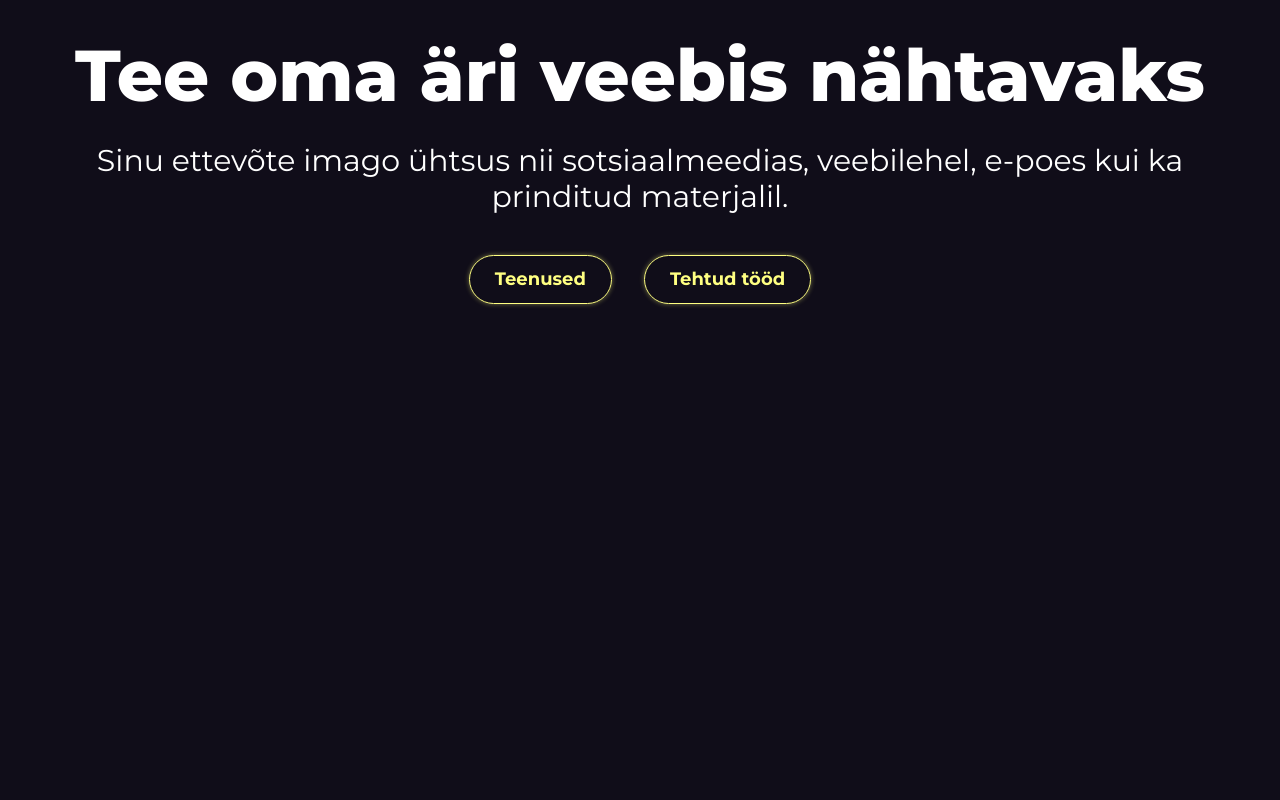
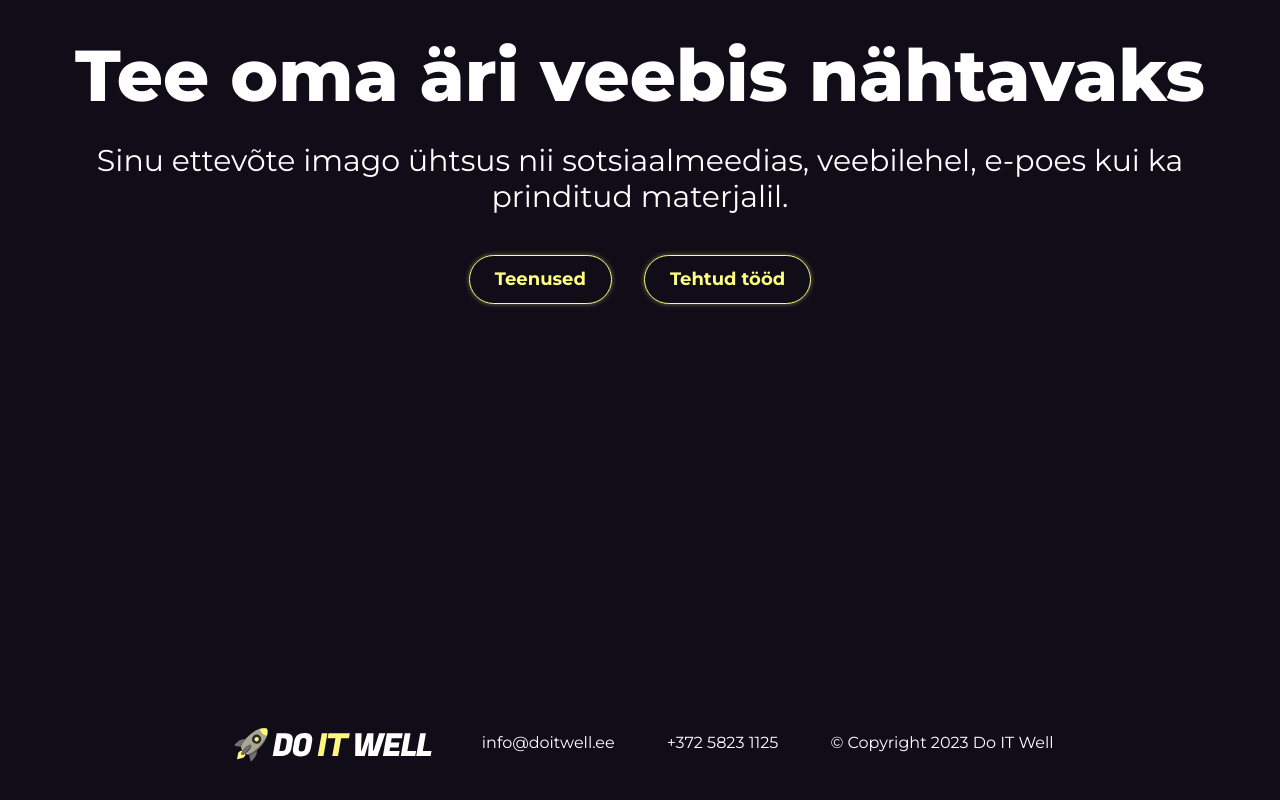
Before and after one commit to alisastoten/do-it-well, a Vue app: page / in a window 1280 px wide. Shown: the part 236-1036 px from the top of the page. Before the commit the page ends 875 px from the top, so only its background shows below. Built offline with nearby package versions, Linux system fonts and the light colour scheme.

Commit message:
services design update

```diff
--- a/src/App.vue
+++ b/src/App.vue
@@ -36,6 +36,17 @@
     </div>
   </nav>
   <router-view />
+
+  <div class="mx-auto max-w-10xl px-2 flex justify-center text-white my-20">
+    <div class="flex items-center justify-between gap-10 flex-col lg:flex-row">
+      <img src="./assets/logo.svg" alt="" class="h-12">
+      <div class="flex gap-13 flex-col items-center md:flex-row">
+        <p>info@doitwell.ee</p>
+        <p>+372 5823 1125</p>
+        <p>© Copyright 2023 Do IT Well</p>
+      </div>
+    </div>
+  </div>
 </template>
 
 <script setup lang="ts">
--- a/src/components/Services.vue
+++ b/src/components/Services.vue
@@ -1,6 +1,6 @@
 <template>
   <div class="min-h-screen flex flex-col items-center mt-20 text-white text-center">
-    <h1 class="font-extrabold my-line-height lg:text-7xl md:text-lg">{{ msg }}</h1>
+    <h1 class="font-extrabold my-line-height text-6xl">{{ msg }}</h1>
     <div class="w-10/12 mt-15">
       <div class="grid grid-cols-1 md:grid-cols-2 lg:grid-cols-3 gap-12">
         <div v-for="service in services" :key="service.name" class="rounded rounded-3xl services-bg">
--- a/src/router/router.ts
+++ b/src/router/router.ts
@@ -26,7 +26,6 @@ const routes: Array<RouteRecordRaw> = [
 
 const router = createRouter({
   history: createWebHistory(),
-  base: '/do-it-well/',
   routes,
 });
 
--- a/vue.config.js
+++ b/vue.config.js
@@ -1,3 +1,3 @@
 module.exports = {
-    publicPath: process.env.NODE_ENV === 'production' ? '/do-it-well/' : '/',
-  };
+  publicPath: process.env.NODE_ENV === "production" ? '/do-it-well/' : "/",
+};
```
